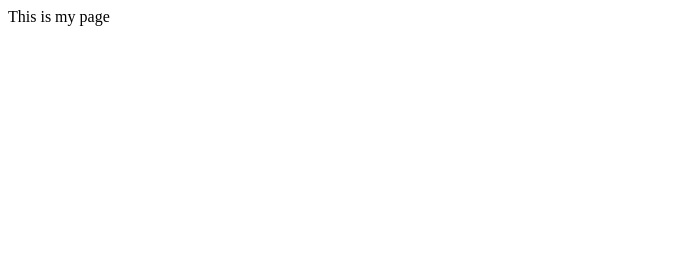
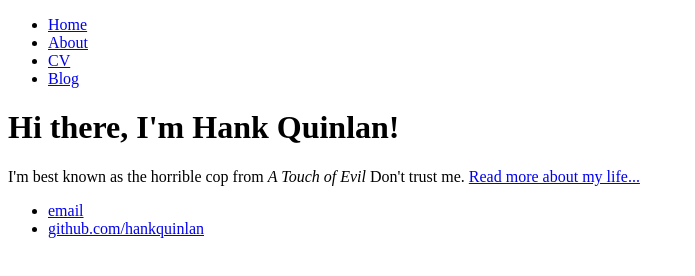
Before and after one commit to LanaAWebProject2/LanaAWebProject2.github.io, a plain HTML site: page index.html in a window 1280 px wide. Shown: the whole page, without its empty margins (0-695 px from the left). Drawn offline with Linux system fonts and the light colour scheme.

Commit message:
Update index.html

```diff
--- a/index.html
+++ b/index.html
@@ -1,5 +1,28 @@
+<!DOCTYPE html>
 <html>
-<body>
-     <p> This is my page </p>
-</body>
+	<head>
+		<title>Hank Quinlan, Horrible Cop</title>
+	</head>
+	<body>
+		<nav>
+    		<ul>
+        		<li><a href="/">Home</a></li>
+	        	<li><a href="/about">About</a></li>
+        		<li><a href="/cv">CV</a></li>
+        		<li><a href="/blog">Blog</a></li>
+    		</ul>
+		</nav>
+		<div class="container">
+    		<div class="blurb">
+        		<h1>Hi there, I'm Hank Quinlan!</h1>
+				<p>I'm best known as the horrible cop from <em>A Touch of Evil</em> Don't trust me. <a href="/about">Read more about my life...</a></p>
+    		</div><!-- /.blurb -->
+		</div><!-- /.container -->
+		<footer>
+    		<ul>
+        		<li><a href="mailto:hankquinlanhub@gmail.com">email</a></li>
+        		<li><a href="https://github.com/hankquinlan">github.com/hankquinlan</a></li>
+			</ul>
+		</footer>
+	</body>
 </html>
```
